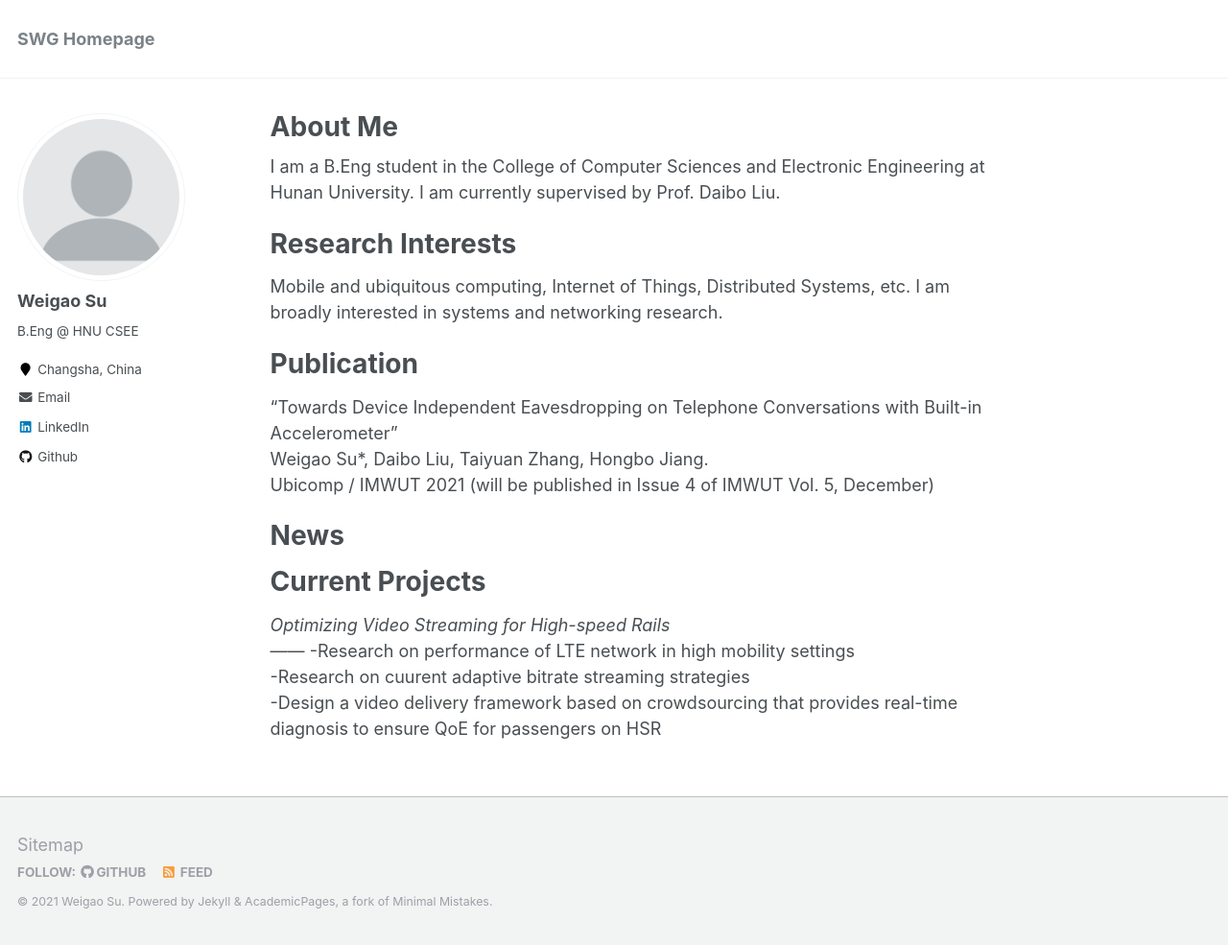
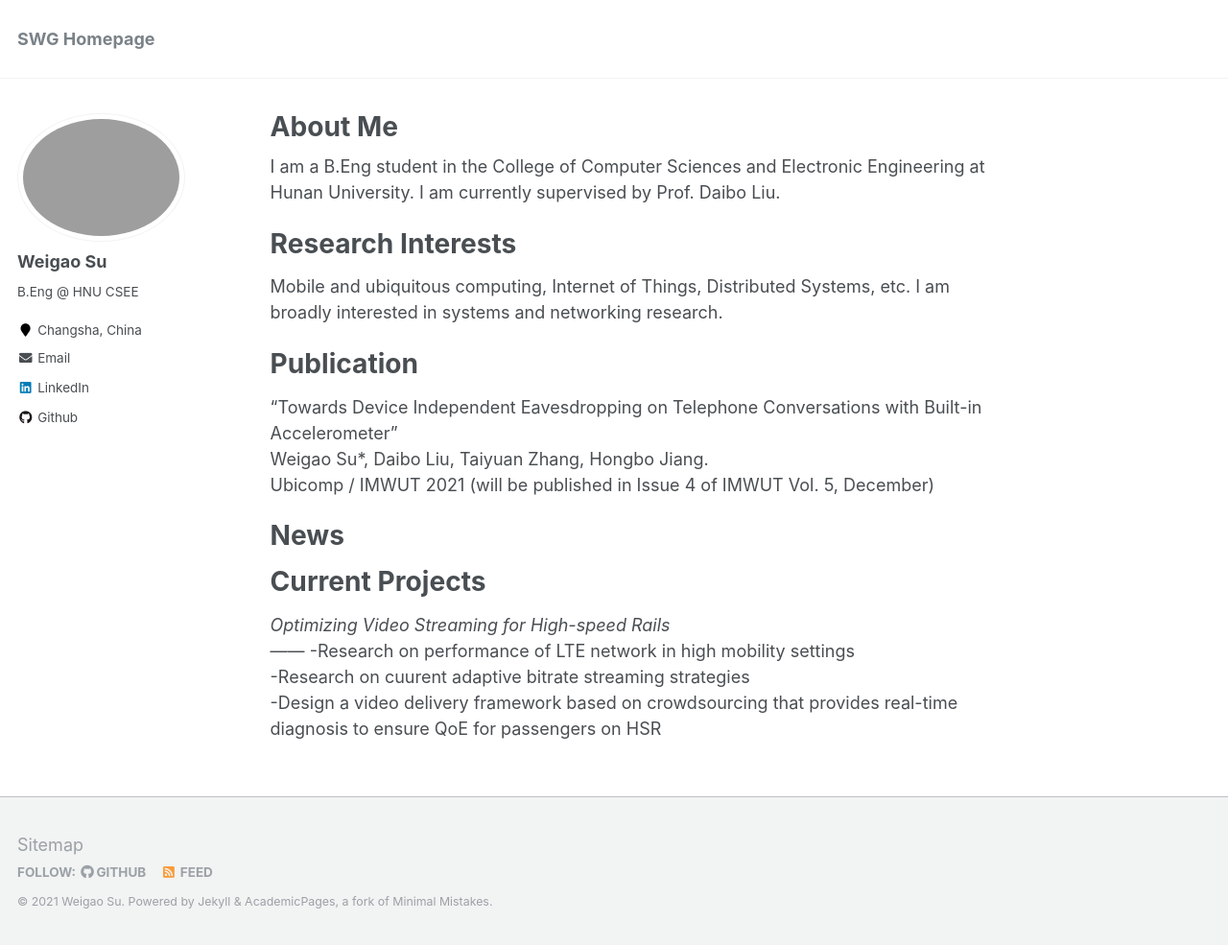
Before and after one commit to wegul/wegul.github.io, a Jekyll site: the page built from _pages/about.md, in a window 1280 px wide and 985 px high. Shown: the whole window at 96% size. Built offline with Jekyll 4.4.1, drawn with Linux system fonts in a browser that asks for light colours.

Commit message:
add selfie
Signed-off-by: swg <57892743+wegul@users.noreply.github.com>

```diff
--- a/_config.yml
+++ b/_config.yml
@@ -81,7 +81,7 @@ analytics:
 # Site Author
 author:
   name             : "Weigao Su"
-  avatar           : "profile.png"
+  avatar           : "selfie.jpg"
   bio              : "B.Eng @ HNU CSEE"
   location         : "Changsha, China"
   employer         :
```
